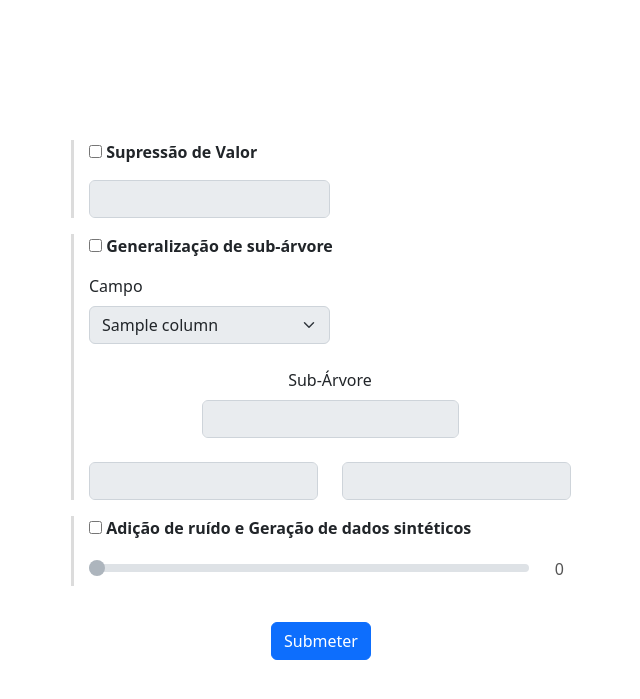
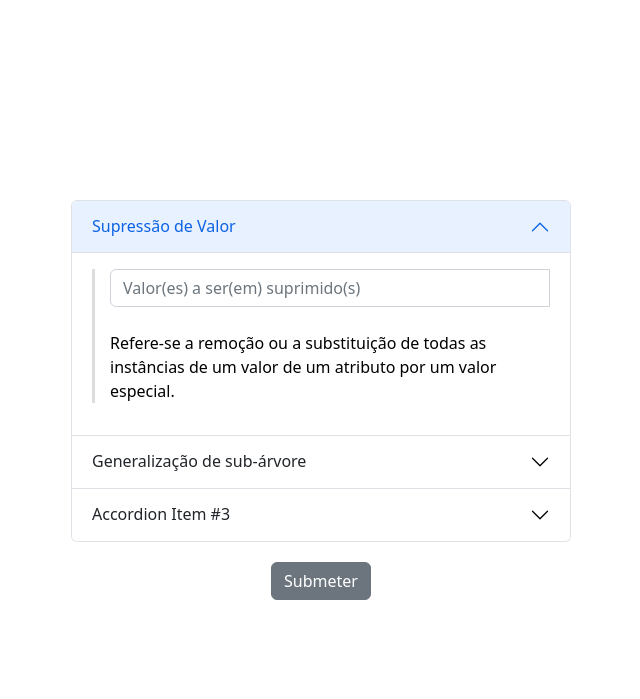
Before and after one commit to jpedropmont/tcc, a Flask app: template templates/questions.html in a window 1280 px wide. Shown: the top 699 px of the page, without its empty margins (319-959 px from the left). Run offline with Flask 2, Linux system fonts and the light colour scheme; the template is opened without the code that fills it: most values are stand-ins (such as "Sample title", 1, 10 or a date in 2020); some libraries are stand-ins or nearby versions.

Commit message:
Temporary changes

```diff
--- a/static/css/style.css
+++ b/static/css/style.css
@@ -2,17 +2,13 @@ html,
 body {
   height: 100%;
   width: 100%;
-}
-
-.container {
   align-items: center;
   display: flex;
   justify-content: center;
-  height: 100%;
-  width: 100%;
 }
 
-.index, .questions {
+.index,
+.questions {
   width: 500px;
 }
 
@@ -36,6 +32,15 @@ body {
   width: 100px;
 }
 
-.questions .valueSupressionRow, #selectColumns {
+.questions #selectColumns {
   width: 50%;
 }
+
+img {
+  width: 100%;
+  height: auto;
+}
+
+.col col-lg-2 {
+  margin: 100px;
+}
--- a/templates/base.html
+++ b/templates/base.html
@@ -8,6 +8,7 @@
     <link href="https://cdn.jsdelivr.net/npm/bootstrap@5.2.0/dist/css/bootstrap.min.css" rel="stylesheet"
         integrity="sha384-gH2yIJqKdNHPEq0n4Mqa/HGKIhSkIHeL5AyhkYV8i59U5AR6csBvApHHNl/vI1Bx" crossorigin="anonymous">
     <link rel="stylesheet" type="text/css" href="../static/css/style.css">
+
 </head>
 
 <body class="container">
--- a/templates/questions.html
+++ b/templates/questions.html
@@ -1,7 +1,7 @@
 {% extends 'base.html' %}
 
 {% block content %}
-<div class="questions">
+<!-- <div class="questions">
     <form action="/process" method=post enctype=multipart/form-data>
         <div class="mb-3">
             <p>
@@ -19,7 +19,7 @@
                     <b>Generalização de sub-árvore</b>
                 </p>
                 <div id="generalizationInput">
-                    <label for="selectColumns" class="form-label">Campo</label>
+                    <label for="selectColumns" class="form-label">Coluna</label>
                     <select class="form-select" id="selectColumns" disabled>
                         {% for column in columns %}
                         <option>{{column}}</option>
@@ -27,9 +27,15 @@
                     </select><br>
                     <div class="text-center">
                         <div class="row justify-content-md-center">
+                            <div class="col col-lg-2 align-self-end">
+                                <img src="{{url_for('static', filename='/img/right-arrow.png')}}" />
+                            </div>
                             <div class="col-md-auto">
-                                <label for="suppressedValue" class="form-label">Sub-Árvore</label>
+                                <label for="suppressedValue" class="form-label">Generalização</label>
                                 <input type="text" class="form-control" id="suppressedValue" disabled>
+                            </div>
+                            <div class="col col-lg-2 align-self-end">
+                                <img src="{{url_for('static', filename='/img/left-arrow.png')}}" />
                             </div>
                         </div>
                         <div class="row">
@@ -68,6 +74,76 @@
             <button type="submit" class="btn btn-primary" id="submitQuestions">Submeter</button>
         </div>
     </form>
+</div> -->
+<div class="questions">
+    <form action="/process" method=post enctype=multipart/form-data>
+        <div class="accordion .accordion-flush" id="accordionPanelsStayOpenExample">
+            <div class="accordion-item">
+                <h2 class="accordion-header" id="panelsStayOpen-headingOne">
+                    <button class="accordion-button" type="button" data-bs-toggle="collapse"
+                        data-bs-target="#panelsStayOpen-collapseOne" aria-expanded="true"
+                        aria-controls="panelsStayOpen-collapseOne">
+                        Supressão de Valor
+                    </button>
+                </h2>
+                <div id="panelsStayOpen-collapseOne" class="accordion-collapse collapse show"
+                    aria-labelledby="panelsStayOpen-headingOne">
+                    <div class="accordion-body">
+                        <div class="input-group mb-3">
+                            <input type="text" class="form-control" aria-label="Text input with checkbox"
+                                id="suppressedValue" name="suppressedValue"
+                                placeholder="Valor(es) a ser(em) suprimido(s)"><br>
+                            Refere-se a remoção ou a substituição de todas as instâncias de um valor de um atributo por
+                            um valor especial.
+                        </div>
+                    </div>
+                </div>
+            </div>
+            <div class="accordion-item">
+                <h2 class="accordion-header" id="panelsStayOpen-headingTwo">
+                    <button class="accordion-button collapsed" type="button" data-bs-toggle="collapse"
+                        data-bs-target="#panelsStayOpen-collapseTwo" aria-expanded="false"
+                        aria-controls="panelsStayOpen-collapseTwo">
+                        Generalização de sub-árvore
+                    </button>
+                </h2>
+                <div id="panelsStayOpen-collapseTwo" class="accordion-collapse collapse"
+                    aria-labelledby="panelsStayOpen-headingTwo">
+                    <div class="accordion-body">
+                        <strong>This is the second item's accordion body.</strong> It is hidden by default, until the
+                        collapse plugin adds the appropriate classes that we use to style each element. These classes
+                        control the overall appearance, as well as the showing and hiding via CSS transitions. You can
+                        modify any of this with custom CSS or overriding our default variables. It's also worth noting
+                        that just about any HTML can go within the <code>.accordion-body</code>, though the transition
+                        does limit overflow.
+                    </div>
+                </div>
+            </div>
+            <div class="accordion-item">
+                <h2 class="accordion-header" id="panelsStayOpen-headingThree">
+                    <button class="accordion-button collapsed" type="button" data-bs-toggle="collapse"
+                        data-bs-target="#panelsStayOpen-collapseThree" aria-expanded="false"
+                        aria-controls="panelsStayOpen-collapseThree">
+                        Accordion Item #3
+                    </button>
+                </h2>
+                <div id="panelsStayOpen-collapseThree" class="accordion-collapse collapse"
+                    aria-labelledby="panelsStayOpen-headingThree">
+                    <div class="accordion-body">
+                        <strong>This is the third item's accordion body.</strong> It is hidden by default, until the
+                        collapse plugin adds the appropriate classes that we use to style each element. These classes
+                        control the overall appearance, as well as the showing and hiding via CSS transitions. You can
+                        modify any of this with custom CSS or overriding our default variables. It's also worth noting
+                        that just about any HTML can go within the <code>.accordion-body</code>, though the transition
+                        does limit overflow.
+                    </div>
+                </div>
+            </div>
+        </div>
+        <div class="d-flex justify-content-center" id="buttonSubmit">
+            <button type="submit" class="btn btn-secondary" id="submitQuestions">Submeter</button>
+        </div>
+    </form>
 </div>
 
 <script src="https://ajax.googleapis.com/ajax/libs/jquery/2.1.3/jquery.min.js" type="text/javascript"></script>
```
Also changed, not shown: static/img/left-arrow.png (added), static/img/right-arrow.png (added).
